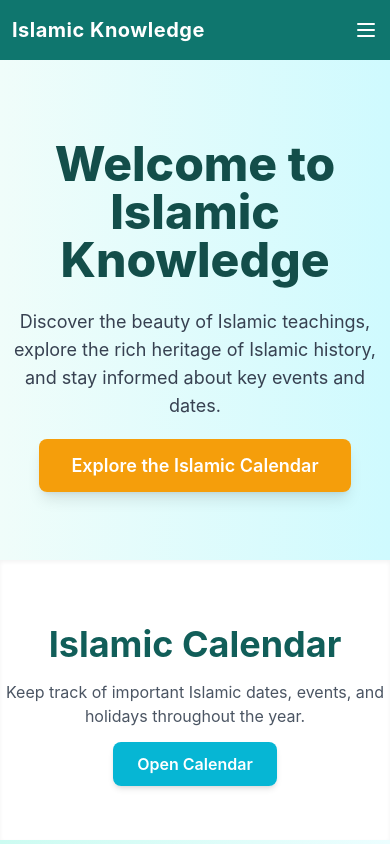
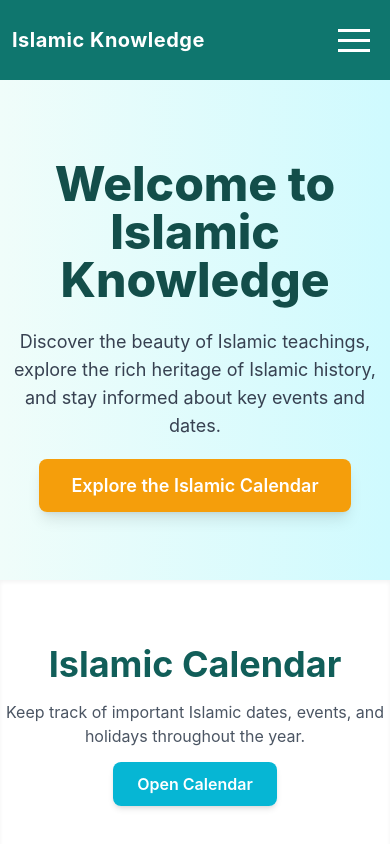
Before and after one commit to somu46/Islamic-calendar, a React (Create React App) app: page / in a window 390 px wide. Shown: the top 844 px of the page. Built offline with nearby package versions, Linux system fonts and the light colour scheme.

Commit message:
`Refactor hamburger icon in Navbar component to use Hamburger React component`

```diff
--- a/src/Components/Navbar/Navbar.js
+++ b/src/Components/Navbar/Navbar.js
@@ -1,5 +1,6 @@
 import React, { useState } from 'react';
 import { Link, NavLink } from 'react-router-dom';
+import Hamburger from 'hamburger-react';
 
 const Navbar = () => {
   const [isMenuOpen, setIsMenuOpen] = useState(false);
@@ -15,33 +16,18 @@ const Navbar = () => {
           </Link>
 
           {/* Hamburger Icon */}
-          <button
-            onClick={() => setIsMenuOpen(!isMenuOpen)}
-            className="text-white md:hidden focus:outline-none mx-3"
-          >
-            <svg
-              xmlns="http://www.w3.org/2000/svg"
-              className="h-6 w-6"
-              fill="none"
-              viewBox="0 0 24 24"
-              stroke="currentColor"
-            >
-              <path
-                strokeLinecap="round"
-                strokeLinejoin="round"
-                strokeWidth={2}
-                d={isMenuOpen ? 'M6 18L18 6M6 6l12 12' : 'M4 6h16M4 12h16M4 18h16'}
-              />
-            </svg>
-          </button>
+          <div className="md:hidden mx-3">
+            <Hamburger
+              toggled={isMenuOpen}
+              toggle={setIsMenuOpen}
+              color="#FFFFFF" // Adjust color for visibility
+            />
+          </div>
 
           {/* Navigation Links (Desktop) */}
           <ul className="hidden md:flex space-x-6">
             <li>
-              <NavLink
-                to="/data/islamic-calendar"
-                className="hover:underline"
-              >
+              <NavLink to="/data/islamic-calendar" className="hover:underline">
                 Islamic Calendar
               </NavLink>
             </li>
```
